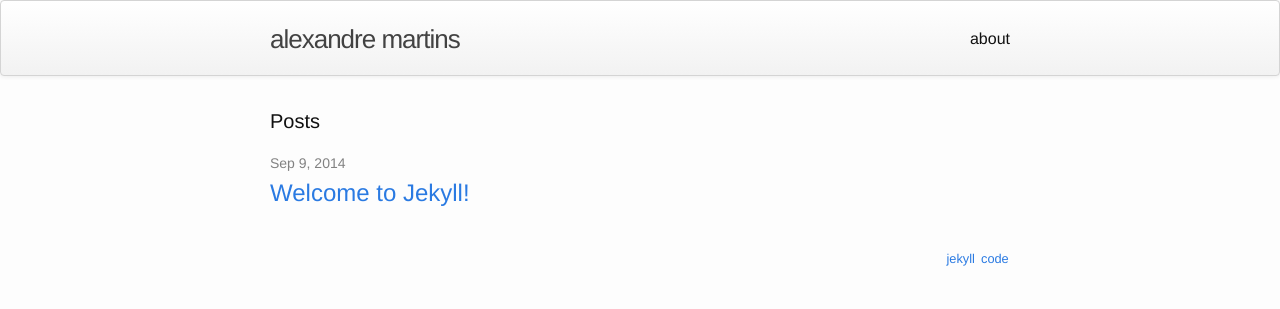
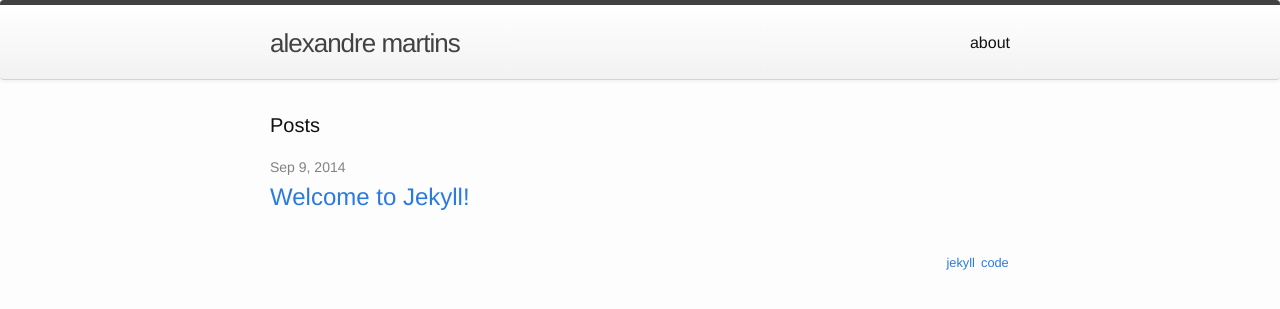
Before and after one commit to amartinsn/amartinsn.github.io, a Jekyll site: the page built from index.html, in a window 1280 px wide. Shown: the top 309 px of the page. Built offline with Jekyll 4.4.1, drawn with Linux system fonts in a browser that asks for light colours.

Commit message:
more header styling

```diff
--- a/_sass/_layout.scss
+++ b/_sass/_layout.scss
@@ -2,9 +2,7 @@
  * Site header
  */
 .site-header {
-    // border-top: 5px solid $grey-color-dark;
     // border-bottom: 1px solid $grey-color-light;
-    // min-height: 56px;
 
     min-height: 74px;
     padding-right: 20px;
@@ -16,7 +14,8 @@
     background-image: -o-linear-gradient(top, #ffffff, #f2f2f2);
     background-image: linear-gradient(to bottom, #ffffff, #f2f2f2);
     background-repeat: repeat-x;
-    border: 1px solid #d4d4d4;
+    border-top: 5px solid $grey-color-dark;
+    border-bottom: 1px solid #d4d4d4;
     -webkit-border-radius: 4px;
        -moz-border-radius: 4px;
             border-radius: 4px;
```
